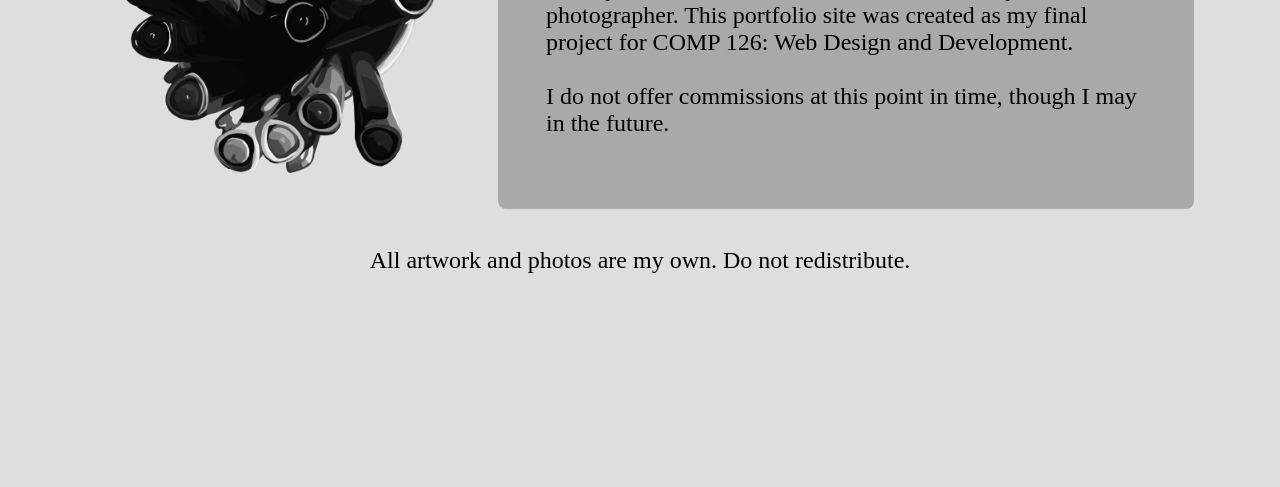
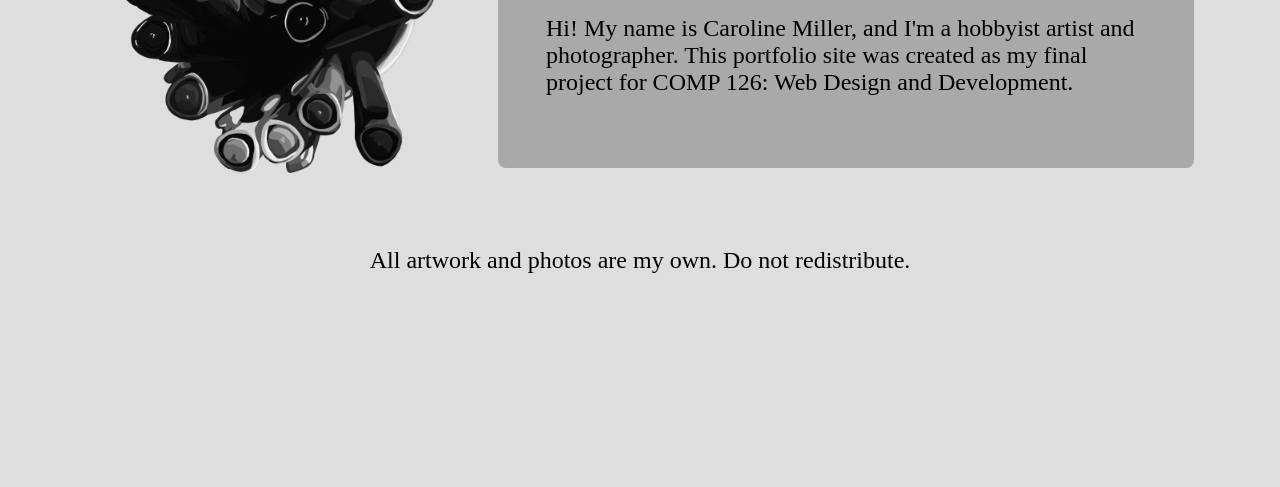
Before and after one commit to cmarie173/cmarie173.github.io, a plain HTML site: page about.html in a window 1280 px wide. Shown: the part 313-800 px from the top of the page. Drawn offline with Linux system fonts and the light colour scheme; a web font is replaced by a local one.

Commit message:
Update about.html

```diff
--- a/about.html
+++ b/about.html
@@ -23,8 +23,7 @@
             <div class="about-art"><img class="special" src="images/transparent-background.png" alt="Digital drawing: Colors"></div>
             <div class="about-box">
                 <h2>Welcome!</h2>
-                <p>Hi! My name is Caroline Miller, and I'm a hobbyist artist and photographer. This portfolio site was created as my final project for COMP 126: Web Design and Development.
-                    <br><br>I do not offer commissions at this point in time, though I may in the future.</p>
+                <p>Hi! My name is Caroline Miller, and I'm a hobbyist artist and photographer. This portfolio site was created as my final project for COMP 126: Web Design and Development.</p>
             </div>
         </main>
         <footer>
```
